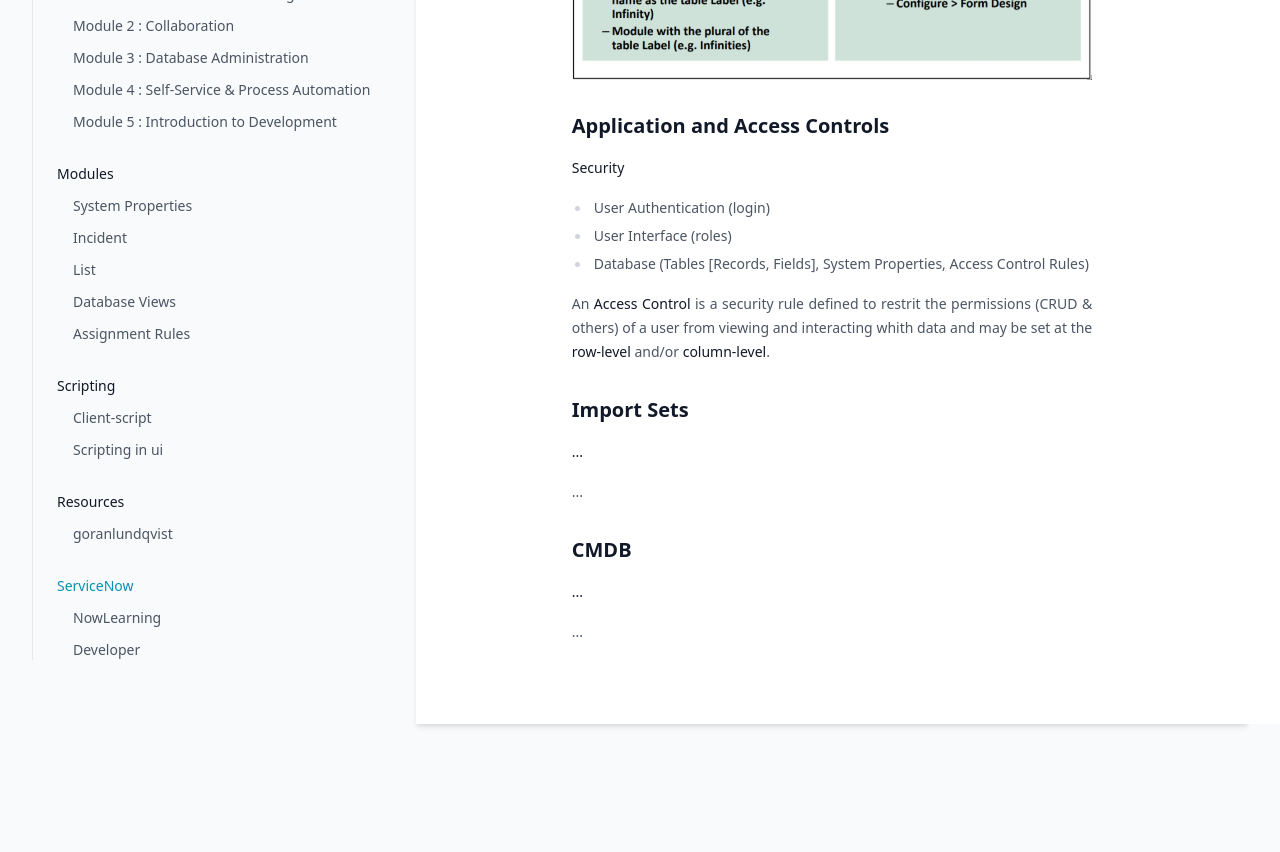
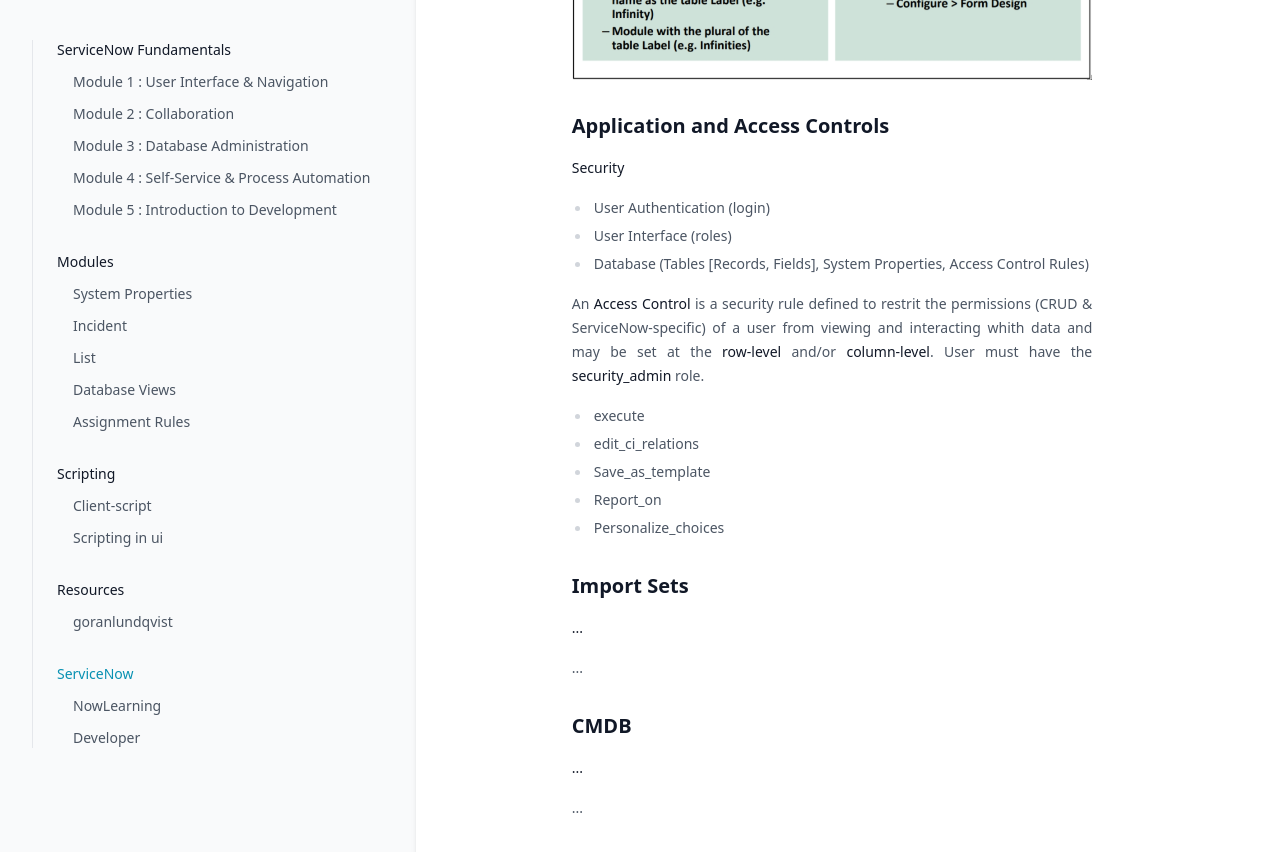
Before and after one commit to greglejeune/ebook, a Jekyll site: the page built from _servicenow/2021-11-01-snf-module3.md, in a window 1280 px wide and 900 px high, scrolled down 1486 px. Shown: the top 852 px of the window. Built offline with Jekyll 4.4.1, drawn with Linux system fonts in a browser that asks for light colours.

Commit message:
Update 2021-11-01-snf-module3.md

```diff
--- a/_servicenow/2021-11-01-snf-module3.md
+++ b/_servicenow/2021-11-01-snf-module3.md
@@ -81,8 +81,16 @@ category: snf
 </ul>
 
 <p style="text-align: justify;">
-    An <strong>Access Control</strong> is a security rule defined to restrit the permissions (CRUD & others) of a user from viewing and interacting whith data and may be set at the <strong>row-level</strong> and/or <strong>column-level</strong>.
+    An <strong>Access Control</strong> is a security rule defined to restrit the permissions (CRUD & ServiceNow-specific) of a user from viewing and interacting whith data and may be set at the <strong>row-level</strong> and/or <strong>column-level</strong>. User must have the <strong>security_admin</strong> role.
 </p>
+
+<ul>
+  <li>execute</li>
+  <li>edit_ci_relations</li>
+  <li>Save_as_template</li>
+  <li>Report_on</li>
+  <li>Personalize_choices</li>
+</ul>
 
 <h2>Import Sets</h2>
 
```
